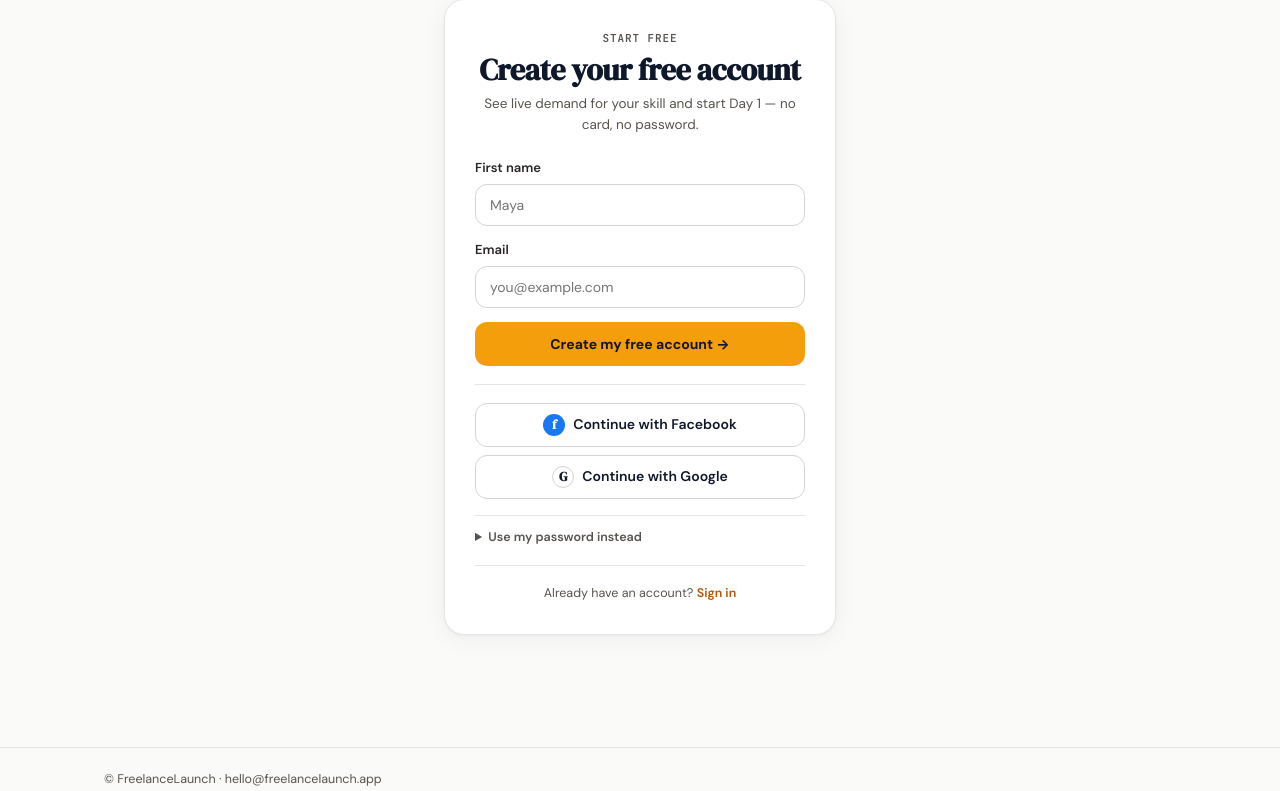
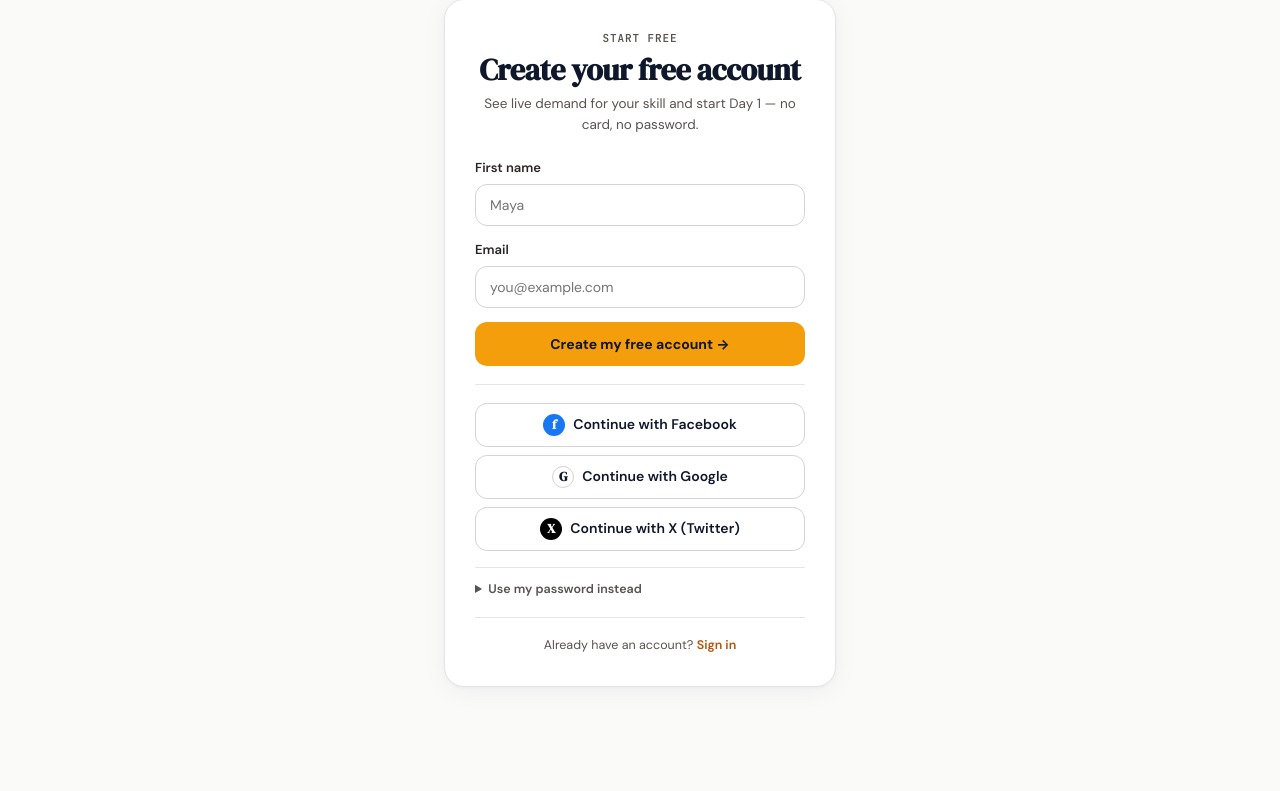
Before and after one commit to Djd11/freelancelaunch, a Flask app: page /auth/signup in a window 1280 px wide. Shown: the part 145-936 px from the top of the page. Run offline with Flask 3, Linux system fonts and the light colour scheme; the visitor is signed in with stand-in values (Sample User, id 1); some libraries are stand-ins or nearby versions.

Commit message:
Enable X (Twitter) OAuth provider in code, template, and Render config

```diff
--- a/sprint-platform/config.py
+++ b/sprint-platform/config.py
@@ -14,7 +14,7 @@ load_dotenv()
 # Supabase dashboard checklist (design §6) can enable on the $0 stack. A name
 # outside this tuple is dropped from OAUTH_PROVIDERS rather than passed on to
 # supabase-auth, so a typo in the env var can never produce a dead button.
-OAUTH_PROVIDER_ALLOW_LIST = ("google", "facebook")
+OAUTH_PROVIDER_ALLOW_LIST = ("google", "facebook", "twitter")
 
 
 def _env_bool(name, default="false"):
--- a/sprint-platform/render.yaml
+++ b/sprint-platform/render.yaml
@@ -31,5 +31,5 @@ services:
       # button would just surface "Social sign-in didn't complete". Flip this
       # to "google,facebook" once Meta app review passes.
       - key: OAUTH_PROVIDERS
-        value: "google"
+        value: "google,twitter"
     healthCheckPath: /health
--- a/sprint-platform/templates/_auth_panel.html
+++ b/sprint-platform/templates/_auth_panel.html
@@ -66,8 +66,8 @@
       <div class="divider"></div>
       {% for p in providers %}
       <a class="btn btn-o oauth-btn" href="/auth/oauth/{{ p }}" rel="nofollow">
-        <span class="oauth-mark oauth-{{ p }}" aria-hidden="true">{{ 'G' if p == 'google' else 'f' }}</span>
-        Continue with {{ 'Google' if p == 'google' else 'Facebook' }}
+        <span class="oauth-mark oauth-{{ p }}" aria-hidden="true">{{ {'google':'G','facebook':'f','twitter':'X'}.get(p, '?') }}</span>
+        Continue with {{ {'google':'Google','facebook':'Facebook','twitter':'X (Twitter)'}.get(p, p|capitalize) }}
       </a>
       {% endfor %}
       {% endif %}
--- a/sprint-platform/templates/styles.css
+++ b/sprint-platform/templates/styles.css
@@ -270,6 +270,7 @@ input:focus, select:focus, textarea:focus{border-color:var(--accent);box-shadow:
   justify-content:center;font-size:13px;font-weight:700;line-height:1;flex-shrink:0}
 .oauth-google{background:#fff;color:var(--ink);border:1px solid var(--hairline-strong);font-family:var(--font-display)}
 .oauth-facebook{background:#1877f2;color:#fff;font-family:var(--font-display)}
+.oauth-twitter{background:#000;color:#fff;font-family:var(--font-display)}
 .alt{margin-top:16px;padding-top:12px;border-top:1px solid var(--hairline)}
 .alt summary{cursor:pointer;font-size:12.5px;font-weight:600;color:var(--muted)}
 .alt summary:hover{color:var(--ink)}
```
